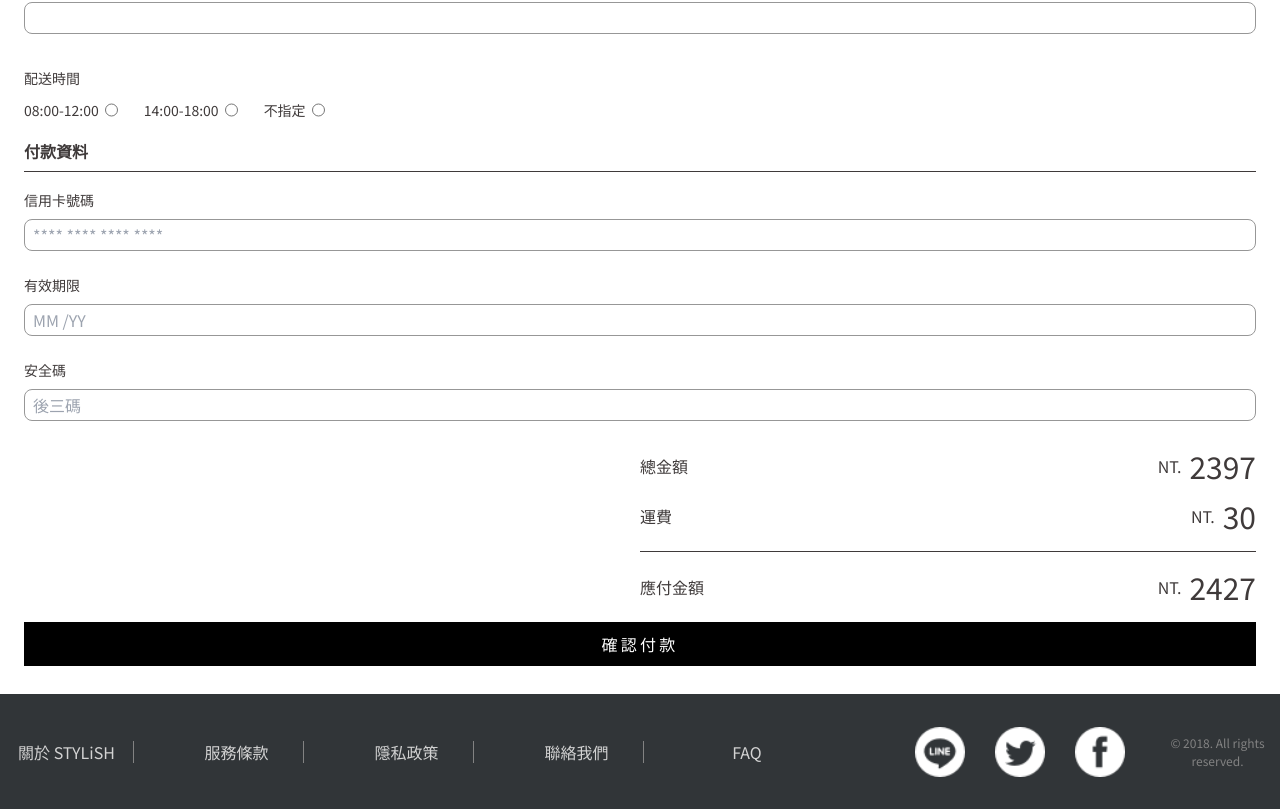
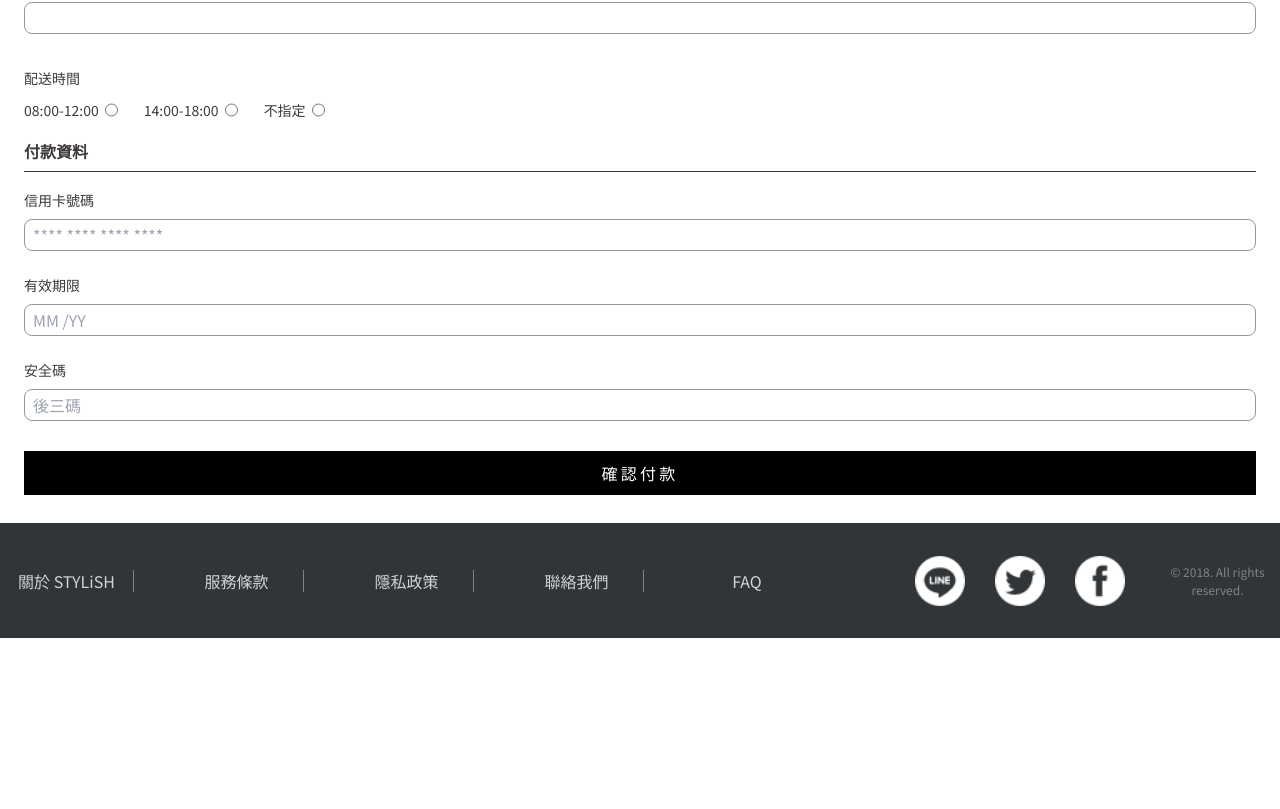
Before and after one commit to ShihYuChang/STYLiSH, a Next.js app: page /checkout in a window 1280 px wide. Shown: the part 595-1404 px from the top of the page. After the commit the page ends 1233 px from the top, so only its background shows below. Built offline with nearby package versions, Linux system fonts and the light colour scheme.

Commit message:
feat: Adding default order summary data

```diff
--- a/src/app/checkout/components/Payment/OrderSummary.tsx
+++ b/src/app/checkout/components/Payment/OrderSummary.tsx
@@ -1,3 +1,4 @@
+import { LocalStorageItem } from '@/types/types';
 import { useState } from 'react';
 
 interface OrderInfo {
@@ -5,26 +6,44 @@ interface OrderInfo {
   value: number;
 }
 
-const initialOrder: OrderInfo[] = [
+const shippingFee = 30;
+
+function getInitOrderPrice() {
+  const cartItems = localStorage.getItem('cartItems');
+  if (cartItems) {
+    const parsedItems = JSON.parse(cartItems);
+    const totalPrice = parsedItems.reduce(
+      (acc: number, cur: LocalStorageItem) => {
+        acc += cur.totalPrice;
+        return acc;
+      },
+      0
+    );
+    const finalFee = totalPrice + shippingFee;
+    const newOrderInfo: OrderInfo[] = [
       {
         label: '總金額',
-    value: 2397,
+        value: totalPrice,
       },
-  {
-    label: '運費',
-    value: 30,
-  },
+      { label: '運費', value: shippingFee },
       {
         label: '應付金額',
-    value: 2427,
+        value: finalFee,
       },
     ];
+    return newOrderInfo;
+  }
+  return null;
+}
 
 export default function OrderSummary() {
-  const [orderInfo, setOrderInfo] = useState<OrderInfo[]>(initialOrder);
+  const [orderInfo, setOrderInfo] = useState<OrderInfo[] | null>(
+    getInitOrderPrice()
+  );
+
   return (
     <div className='w-full flex flex-col items-end gap-[20px]'>
-      {orderInfo.map((info, index) => (
+      {orderInfo?.map((info, index) => (
         <div
           key={index}
           className={`w-[50%] flex justify-between items-center ${
```
Lines whose indentation alone changed are shown as unchanged.
